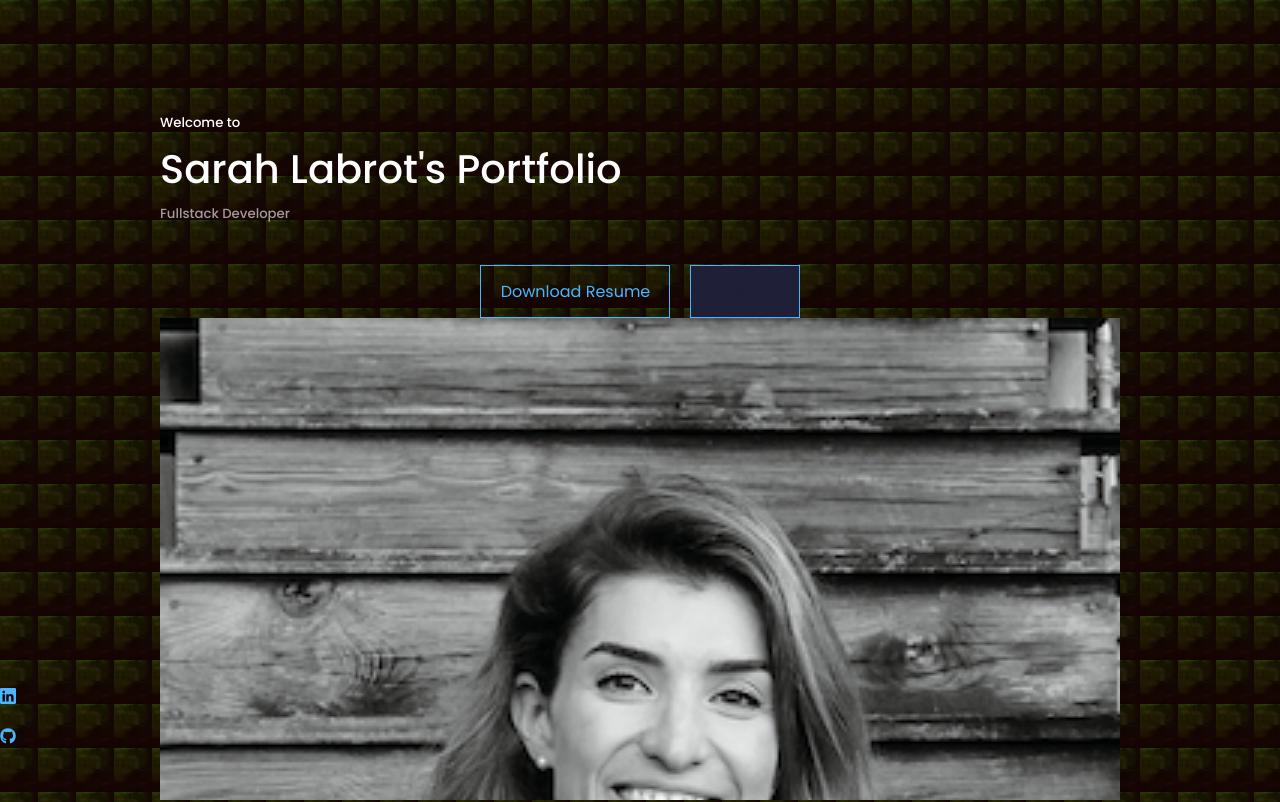
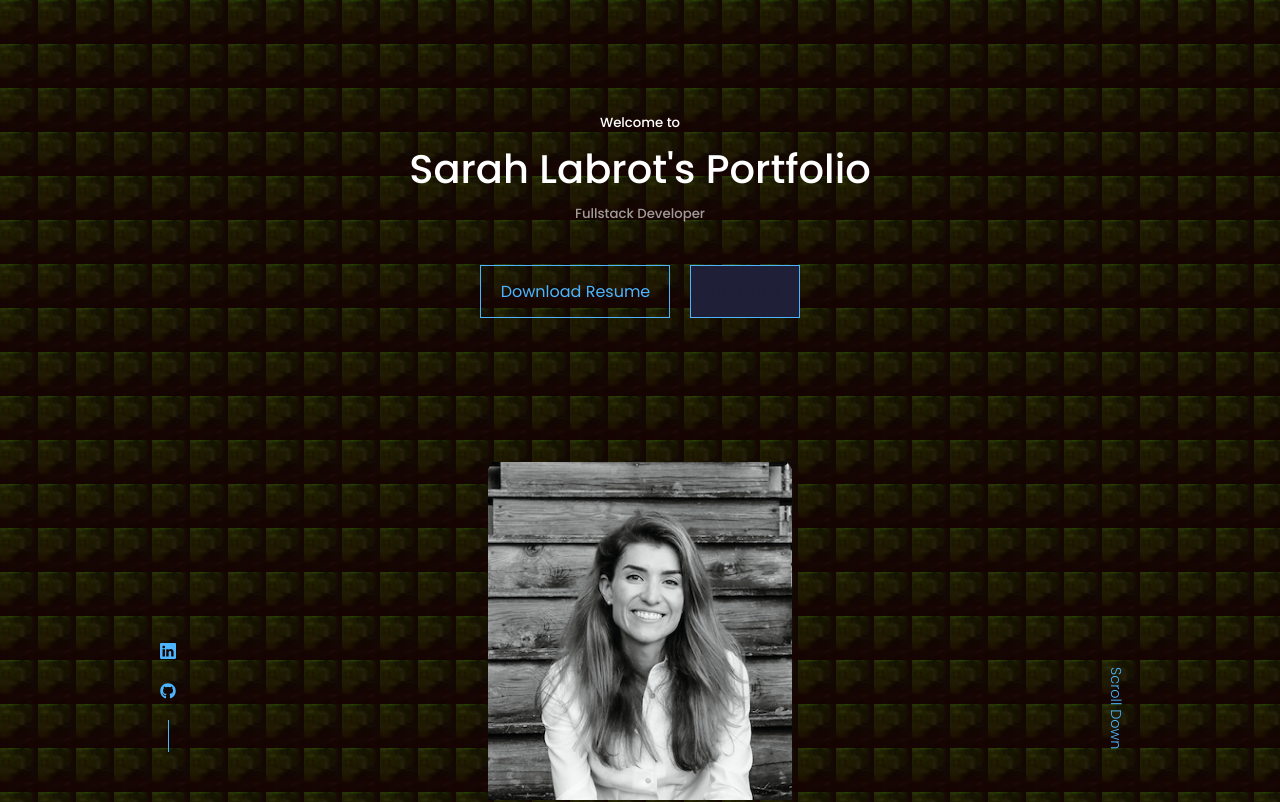
Before and after one commit to SarahLabrotLientz/react-portfolio, a React (Create React App) app: page / in a window 1280 px wide. Shown: the top 802 px of the page. Built offline with nearby package versions, Linux system fonts and the light colour scheme.

Commit message:
just finished header components and starting on nav

```diff
--- a/src/components/header/header.css
+++ b/src/components/header/header.css
@@ -4,7 +4,7 @@
     overflow: hidden;
 }
 
-.header_container {
+.header__container {
     text-align: center;
     height: 100%;
     position: relative;
@@ -32,3 +32,57 @@
     bottom: 3rem;
 
 }
+/* this makes the line by the social icons */
+.header_socials::after {
+    content: "";
+    width: 1px;
+    height: 2rem;
+    background: var(--color-primary);
+}
+
+/* profile image "ME" */
+.me {
+    background: linear-gradient(var (--color-primary), transparent);
+    width: 22rem;
+    height: 30rem;
+    position: absolute;
+    left: calc(50% - 11rem);
+    margin-top: 4rem;
+    border-radius: 12rem 12rem 0 0;
+    overflow: hidden;
+    padding: 5rem 1.5rem 1.5rem 1.5rem;
+
+
+}
+
+/* Scroll Down */
+.scroll_down {
+    position: absolute;
+    right: -2.3rem;
+    bottom: 5rem;
+    transform: rotate(90deg);
+    font-weight: 300;
+    font-size: 0.9rem;
+
+}
+
+/* media queries(medium devices) */
+
+@media screen and (max-width: 1024px) {
+   header {
+       height: 68vh;
+
+   }
+
+}
+
+/* media queries(small devices) */
+
+@media screen and (max-width: 600px) {
+    header {
+        height: 100vh;}
+    .header_socials,
+    .scroll_down {
+        display: none;
+    }
+}
```
